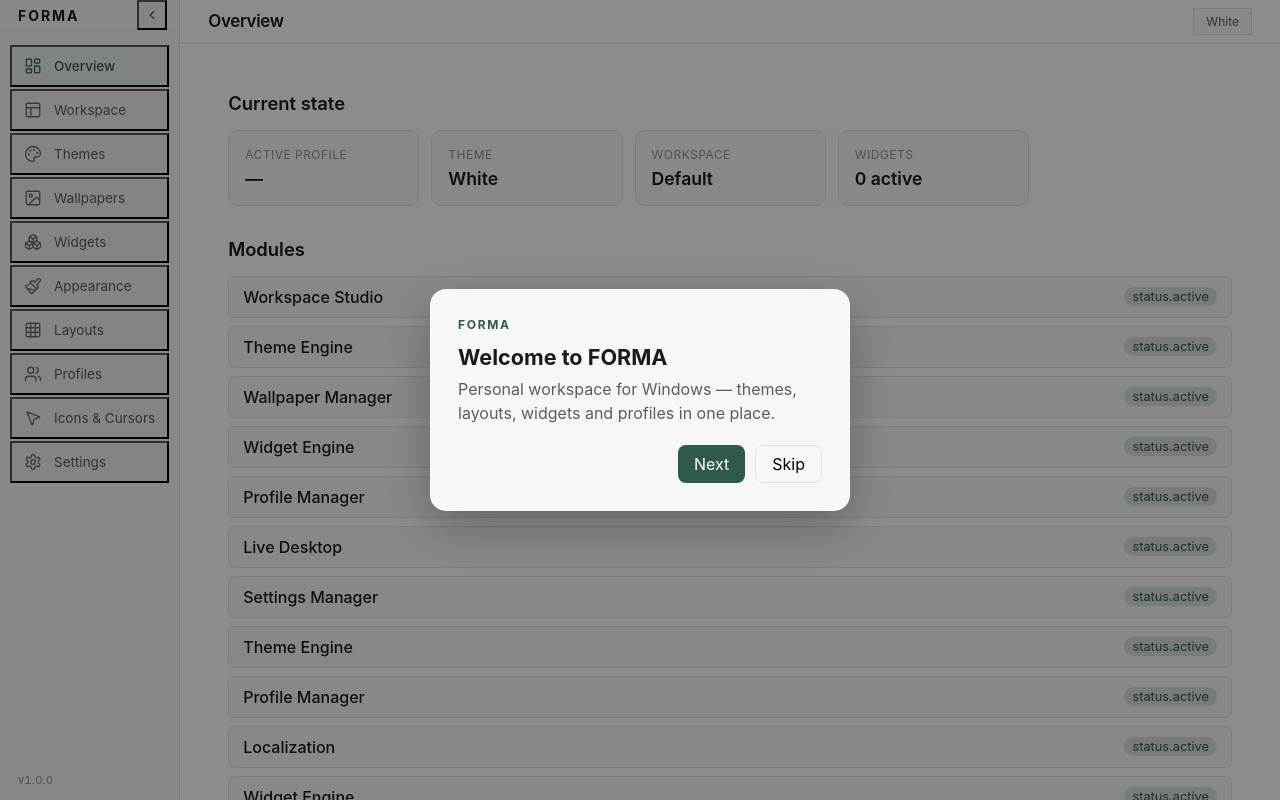
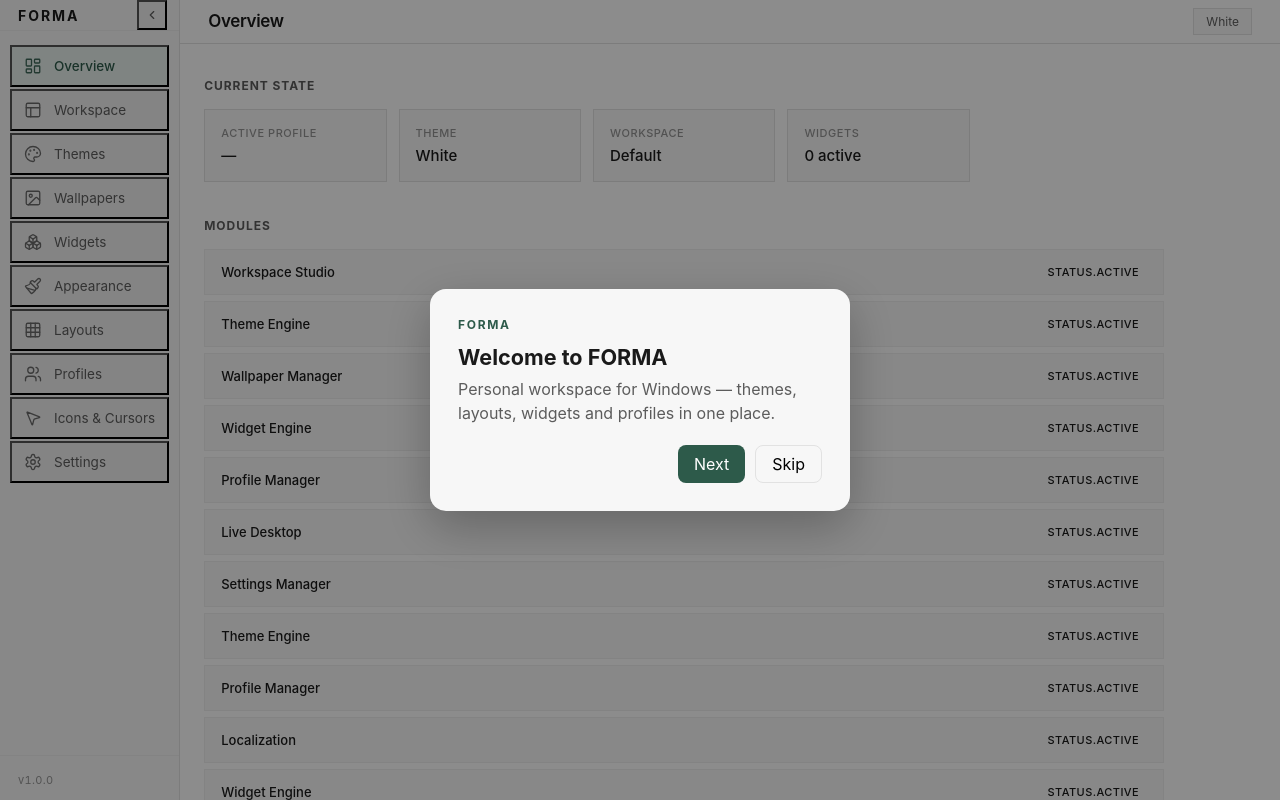
Before and after one commit to sellmetadone/FORMA, a React (Vite) app: page / in a window 1280 px wide. Built offline with nearby package versions, Linux system fonts and the light colour scheme.

Commit message:
feat(ui): Page.module wallpaper preview + button states (UI refresh)

```diff
--- a/src/pages/Page.module.css
+++ b/src/pages/Page.module.css
@@ -1,111 +1,118 @@
 .page {
-  padding: var(--space-5, 24px);
-  max-width: 1100px;
+  max-width: 960px;
   animation: pageIn 0.22s ease;
 }
 
 @keyframes pageIn {
-  from {
-    opacity: 0;
-    transform: translateY(6px);
-  }
-  to {
-    opacity: 1;
-    transform: translateY(0);
-  }
+  from { opacity: 0; transform: translateY(6px); }
+  to { opacity: 1; transform: translateY(0); }
 }
 
-.section {
-  margin-bottom: var(--space-6, 32px);
-}
+.section { margin-bottom: 36px; }
 
 .sectionTitle {
-  margin: 0 0 var(--space-4, 16px);
-  font-size: 1.15rem;
-  font-weight: 600;
-  color: var(--forma-text, var(--color-text, #1a1a1a));
+  font-size: 12px;
+  font-weight: 650;
+  text-transform: uppercase;
+  letter-spacing: 0.08em;
+  color: var(--forma-text-secondary);
+  margin-bottom: 16px;
 }
 
 .description {
-  color: var(--forma-text-secondary, var(--color-text-muted, #666));
+  color: var(--forma-text-secondary);
   margin-bottom: 16px;
   font-size: 13px;
   line-height: 1.55;
 }
 
 .placeholder {
-  color: var(--forma-text-muted, #888);
+  color: var(--forma-text-muted);
   font-size: 13px;
   padding: 28px;
-  border: 1px dashed var(--forma-border, var(--color-border, #e5e5e5));
-  border-radius: var(--forma-radius-md, 10px);
+  border: 1px dashed var(--forma-border);
+  border-radius: var(--forma-radius-md);
   text-align: center;
-  background: var(--forma-surface, var(--color-surface, #f7f7f7));
+  background: var(--forma-surface);
 }
 
 .grid {
   display: grid;
   grid-template-columns: repeat(auto-fill, minmax(180px, 1fr));
-  gap: var(--space-3, 12px);
+  gap: 12px;
 }
 
 .card {
-  background: var(--forma-surface, var(--color-surface, #f7f7f7));
-  border: 1px solid var(--forma-border, var(--color-border, #e5e5e5));
-  border-radius: var(--forma-radius-md, var(--radius-md, 10px));
-  padding: var(--space-4, 16px);
+  background: var(--forma-surface);
+  border: 1px solid var(--forma-border);
+  border-radius: var(--forma-radius-md);
+  padding: 16px;
   display: flex;
   flex-direction: column;
   gap: 6px;
+  transition: border-color var(--forma-transition, 220ms), background var(--forma-transition, 220ms), box-shadow var(--forma-transition, 220ms);
+  text-align: start;
+}
+
+.card:hover {
+  border-color: var(--forma-text-muted);
+  box-shadow: var(--forma-shadow-sm);
+}
+
+.selected {
+  border-color: var(--forma-accent);
+  background: var(--forma-accent-muted);
+  box-shadow: 0 0 0 1px var(--forma-accent);
 }
 
 .cardLabel {
-  font-size: 0.75rem;
-  color: var(--forma-text-muted, var(--color-text-muted, #666));
+  font-size: 11px;
   text-transform: uppercase;
-  letter-spacing: 0.04em;
+  letter-spacing: 0.05em;
+  color: var(--forma-text-muted);
+  font-weight: 550;
 }
 
 .cardValue {
-  font-size: 1.1rem;
-  font-weight: 600;
-  color: var(--forma-text, var(--color-text, #1a1a1a));
+  font-size: 15px;
+  font-weight: 550;
+  color: var(--forma-text);
 }
 
-.moduleList {
-  display: flex;
-  flex-direction: column;
-  gap: 8px;
-}
+.themeCard { cursor: pointer; }
+
+.moduleList { display: flex; flex-direction: column; gap: 6px; }
 
 .moduleItem {
   display: flex;
+  align-items: center;
   justify-content: space-between;
-  align-items: center;
-  padding: 10px 14px;
-  background: var(--forma-surface, var(--color-surface, #f7f7f7));
-  border-radius: var(--forma-radius-sm, 6px);
-  border: 1px solid var(--forma-border, var(--color-border, #e5e5e5));
+  padding: 12px 16px;
+  background: var(--forma-surface);
+  border-radius: var(--forma-radius-sm);
+  border: 1px solid var(--forma-border-subtle);
 }
 
-.moduleName {
-  font-weight: 500;
+.moduleName { font-size: 13px; color: var(--forma-text); font-weight: 500; }
+
+.moduleStatus {
+  font-size: 11px;
+  font-weight: 550;
+  text-transform: uppercase;
+  letter-spacing: 0.04em;
+  padding: 3px 8px;
+  border-radius: 4px;
 }
 
-.moduleStatus {
-  font-size: 0.8rem;
-  padding: 2px 8px;
-  border-radius: 999px;
+.moduleStatus.ready {
+  background: rgba(39, 174, 96, 0.12);
+  color: var(--forma-success);
 }
 
-.moduleStatus.active {
-  background: rgba(45, 90, 74, 0.15);
-  color: var(--forma-accent, var(--color-accent, #2d5a4a));
-}
-
-.moduleStatus.idle {
-  background: rgba(0, 0, 0, 0.06);
-  color: #666;
+.moduleStatus.idle,
+.moduleStatus.loading {
+  background: var(--forma-surface-hover);
+  color: var(--forma-text-muted);
 }
 
 .moduleStatus.error {
@@ -113,21 +120,119 @@
   color: #a33;
 }
 
-.actions {
-  display: flex;
-  flex-wrap: wrap;
-  gap: 10px;
-}
+.actions { display: flex; flex-wrap: wrap; gap: 10px; }
 
 .actionBtn {
   border: 1px solid var(--forma-border, var(--color-border, #e5e5e5));
   background: var(--forma-surface, var(--color-surface, #f7f7f7));
   color: var(--forma-text, var(--color-text, #1a1a1a));
-  border-radius: var(--forma-radius-sm, var(--radius-sm, 6px));
+  border-radius: 9px;
   padding: 8px 14px;
+  min-height: 36px;
   cursor: pointer;
+  box-shadow: 0 1px 1px rgba(0,0,0,.025);
+  transition: transform 140ms cubic-bezier(.2,.75,.25,1), background-color 220ms ease, border-color 220ms ease, box-shadow 220ms ease;
+}
+.actionBtn:hover {
+  border-color: var(--forma-accent, var(--color-accent, #2d5a4a));
+  background: var(--forma-surface-hover, var(--forma-surface, #f7f7f7));
+  box-shadow: 0 3px 10px rgba(0,0,0,.055);
+}
+.actionBtn:focus-visible {
+  outline: 2px solid var(--forma-accent, #3d6b8c);
+  outline-offset: 2px;
+}
+.actionBtn:disabled {
+  opacity: 0.52;
+  cursor: not-allowed;
+}
+.actionBtn:active {
+  transform: translateY(1px) scale(.975);
+  box-shadow: inset 0 1px 2px rgba(0,0,0,.08);
 }
 
-.actionBtn:hover {
-  border-color: var(--forma-accent, var(--color-accent, #2d5a4a));
+.settingsList {
+  display: flex;
+  flex-direction: column;
+  gap: 1px;
+  background: var(--forma-border-subtle);
+  border-radius: var(--forma-radius-md);
+  overflow: hidden;
+  border: 1px solid var(--forma-border);
 }
+
+.settingRow {
+  display: flex;
+  align-items: center;
+  justify-content: space-between;
+  padding: 16px 18px;
+  background: var(--forma-bg);
+  gap: 16px;
+}
+
+.settingLabel { font-size: 13px; font-weight: 550; color: var(--forma-text); }
+.settingDesc { font-size: 12px; color: var(--forma-text-muted); margin-top: 2px; }
+.settingValue { font-size: 13px; color: var(--forma-text-secondary); font-variant-numeric: tabular-nums; }
+
+.about { font-size: 13px; color: var(--forma-text-secondary); line-height: 1.75; }
+.about strong { color: var(--forma-text); }
+
+.codeBlock {
+  font-family: var(--forma-font-mono, ui-monospace, monospace);
+  font-size: 12px;
+  background: var(--forma-surface);
+  border: 1px solid var(--forma-border);
+  border-radius: var(--forma-radius-md);
+  padding: 16px;
+  overflow-x: auto;
+  color: var(--forma-text-secondary);
+  line-height: 1.5;
+}
+
+/* Wallpaper selection and preview motion (UI refresh) */
+.wallpaperPreview {
+  position: relative;
+  overflow: hidden;
+  isolation: isolate;
+  border: 1px solid var(--forma-border);
+  border-radius: 14px;
+  background: var(--forma-surface);
+  box-shadow: var(--forma-shadow-sm, 0 1px 2px rgba(0,0,0,.06));
+  min-height: 180px;
+}
+.wallpaperPreview img {
+  display: block;
+  width: 100%;
+  height: 220px;
+  object-fit: cover;
+  animation: wallpaperReveal 420ms cubic-bezier(.2,.75,.25,1) both;
+}
+.wallpaperCardPreview {
+  width: 100%;
+  aspect-ratio: 16 / 9;
+  border-radius: 9px;
+  overflow: hidden;
+  margin-bottom: 8px;
+  background: var(--forma-surface-hover, #eee);
+  padding: 0;
+  border: 0;
+  cursor: pointer;
+  display: block;
+}
+.wallpaperCardPreview img {
+  width: 100%;
+  height: 100%;
+  object-fit: cover;
+  transition: transform 420ms cubic-bezier(.2,.75,.25,1), opacity 260ms ease;
+}
+.card:hover .wallpaperCardPreview img { transform: scale(1.035); }
+@keyframes wallpaperReveal {
+  from { opacity: 0; transform: scale(1.018); filter: saturate(.88); }
+  to { opacity: 1; transform: scale(1); filter: saturate(1); }
+}
+@media (prefers-reduced-motion: reduce) {
+  .card, .wallpaperCardPreview img, .wallpaperPreview img, .page {
+    animation: none !important;
+    transition: none !important;
+  }
+}
```
